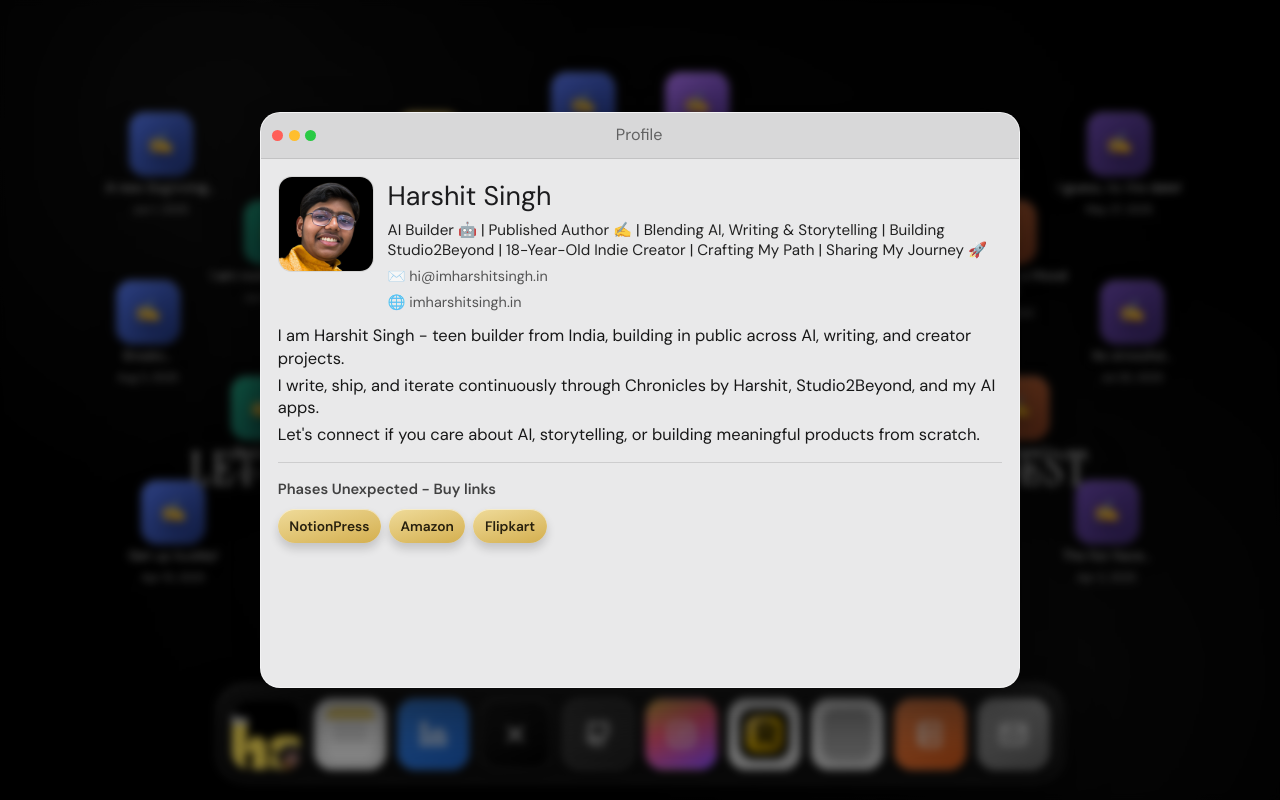
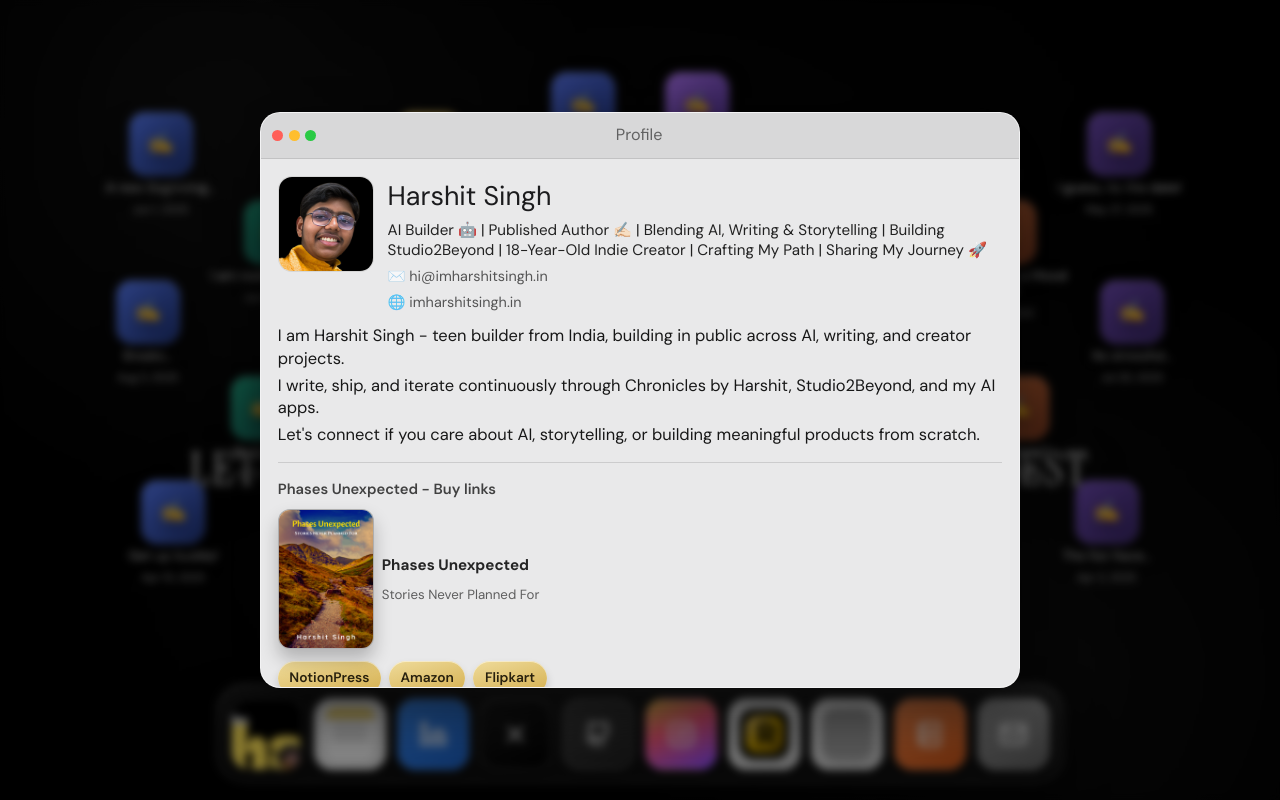
Before and after one commit to devwithharshit/imharshitsingh.in, a Next.js app: page / in a window 1280 px wide. Both pictures are taken after a click on the button 267 px from the left and 733 px from the top of the page. Built offline with nearby package versions, Linux system fonts and the light colour scheme; grey boxes are pictures that could not be loaded.

Commit message:
Update about headline and add book cover with links

```diff
--- a/app/globals.css
+++ b/app/globals.css
@@ -716,6 +716,46 @@
   gap: 0.5rem;
 }
 
+.about-book-cover-wrap {
+  display: flex;
+  align-items: center;
+  gap: 0.75rem;
+  margin-bottom: 0.7rem;
+}
+
+.about-book-cover {
+  position: relative;
+  width: 96px;
+  height: 140px;
+  flex-shrink: 0;
+  border-radius: 12px;
+  overflow: hidden;
+  border: 1px solid rgba(0, 0, 0, 0.2);
+  box-shadow: 0 10px 18px rgba(0, 0, 0, 0.24);
+  background: #d9d9d9;
+}
+
+.book-cover-image {
+  object-fit: cover;
+  object-position: center;
+}
+
+.about-book-cover-meta {
+  display: flex;
+  flex-direction: column;
+  gap: 0.14rem;
+}
+
+.about-book-cover-meta strong {
+  font-size: 0.95rem;
+  color: rgba(20, 20, 20, 0.92);
+}
+
+.about-book-cover-meta span {
+  font-size: 0.83rem;
+  color: rgba(0, 0, 0, 0.6);
+}
+
 .about-book-links a {
   display: inline-flex;
   align-items: center;
@@ -733,6 +773,64 @@
 
 .about-book-links a:hover {
   filter: brightness(1.04);
+}
+
+.about-profile-card {
+  margin-top: 0.45rem;
+  border-radius: 16px;
+  border: 1px solid rgba(0, 0, 0, 0.1);
+  background: rgba(255, 255, 255, 0.62);
+  padding: 0.72rem;
+  display: grid;
+  grid-template-columns: 96px minmax(0, 1fr);
+  gap: 0.72rem;
+}
+
+.about-profile-photo {
+  position: relative;
+  width: 96px;
+  height: 96px;
+  border-radius: 14px;
+  overflow: hidden;
+  border: 1px solid rgba(0, 0, 0, 0.16);
+  background: #fff;
+}
+
+.about-profile-photo-image {
+  object-fit: cover;
+  object-position: center top;
+}
+
+.about-profile-grid {
+  display: flex;
+  flex-direction: column;
+}
+
+.about-profile-grid > div {
+  display: grid;
+  grid-template-columns: 98px minmax(0, 1fr);
+  align-items: flex-start;
+  gap: 0.66rem;
+  padding: 0.42rem 0;
+  border-bottom: 1px solid rgba(0, 0, 0, 0.1);
+}
+
+.about-profile-grid > div:last-child {
+  border-bottom: 0;
+}
+
+.about-profile-grid span {
+  font-size: 0.82rem;
+  letter-spacing: 0.05em;
+  font-weight: 700;
+  color: rgba(0, 0, 0, 0.56);
+}
+
+.about-profile-grid strong {
+  font-size: 0.98rem;
+  line-height: 1.35;
+  color: rgba(20, 20, 20, 0.95);
+  font-weight: 600;
 }
 
 .blog-window {
@@ -1064,6 +1162,10 @@
     grid-template-columns: 1fr;
   }
 
+  .about-profile-card {
+    grid-template-columns: 1fr;
+  }
+
   .notes-content h2 {
     font-size: 1.58rem;
   }
--- a/app/page.tsx
+++ b/app/page.tsx
@@ -69,7 +69,7 @@
 type DockItem = DockAboutItem | DockNotesItem | DockBlogsItem | DockLinkItem;
 
 const profileHeadline =
-  "AI Builder 🤖 | Published Author ✍️ | Blending AI, Writing & Storytelling | Building Studio2Beyond | 18-Year-Old Indie Creator | Crafting My Path | Sharing My Journey 🚀";
+  "AI Builder 🤖 | Published Author ✍🏻 | Blending AI, Writing & Storytelling | Building Studio2Beyond | 18-Year-Old Indie Creator | Crafting My Path | Sharing My Journey 🚀";
 
 const profileSummary = [
   "I am Harshit Singh - teen builder from India, building in public across AI, writing, and creator projects.",
@@ -313,6 +313,8 @@
     href: "https://www.flipkart.com/phases-unexpected/p/itmd43685e0e6b05?pid=9798904315887&lid=LSTBOK9798904315887LFNWAP&marketplace=FLIPKART&q=phases+unexpected&store=bks&srno=s_1_2&otracker=search&fm=search-autosuggest&iid=13f87641-5a27-4e35-8a6a-9fe87349ffb5.9798904315887.SEARCH&ppt=sp&ppn=sp&ssid=q2f0j8of3k0000001780058149733&qH=ccb1b48cd108a53c&ov_redirect=true&ov_redirect=true"
   }
 ];
+
+const bookCoverSrc = "/phases-unexpected-cover.png";
 
 const dockItems: DockItem[] = [
   {
@@ -648,6 +650,15 @@
 
                 <div className="about-book-links">
                   <p>Phases Unexpected - Buy links</p>
+                  <div className="about-book-cover-wrap">
+                    <div className="about-book-cover">
+                      <Image src={bookCoverSrc} alt="Phases Unexpected book cover" fill sizes="150px" className="book-cover-image" />
+                    </div>
+                    <div className="about-book-cover-meta">
+                      <strong>Phases Unexpected</strong>
+                      <span>Stories Never Planned For</span>
+                    </div>
+                  </div>
                   <div>
                     {bookLinks.map((book) => (
                       <a key={book.label} href={book.href} target="_blank" rel="noopener noreferrer">
@@ -746,6 +757,26 @@
 
                   {activeTab === "about" ? (
                     <>
+                      <div className="about-profile-card">
+                        <div className="about-profile-photo">
+                          <Image src="/dock-profile.png" alt="Harshit Singh profile" fill sizes="94px" className="about-profile-photo-image" />
+                        </div>
+                        <div className="about-profile-grid">
+                          <div>
+                            <span>NAME</span>
+                            <strong>Harshit Singh</strong>
+                          </div>
+                          <div>
+                            <span>POSITION</span>
+                            <strong>{profileHeadline}</strong>
+                          </div>
+                          <div>
+                            <span>MAIL</span>
+                            <strong>hi@imharshitsingh.in</strong>
+                          </div>
+                        </div>
+                      </div>
+
                       <div className="notes-lines">
                         {aboutParagraphs.map((paragraph) => (
                           <p key={paragraph}>{paragraph}</p>
@@ -754,6 +785,15 @@
 
                       <div className="about-book-links">
                         <p>Phases Unexpected - Buy links</p>
+                        <div className="about-book-cover-wrap">
+                          <div className="about-book-cover">
+                            <Image src={bookCoverSrc} alt="Phases Unexpected book cover" fill sizes="150px" className="book-cover-image" />
+                          </div>
+                          <div className="about-book-cover-meta">
+                            <strong>Phases Unexpected</strong>
+                            <span>Stories Never Planned For</span>
+                          </div>
+                        </div>
                         <div>
                           {bookLinks.map((book) => (
                             <a key={book.label} href={book.href} target="_blank" rel="noopener noreferrer">
```
Also changed, not shown: public/phases-unexpected-cover.png (added), 5 other files (tests, documents, lock files or other folders).
